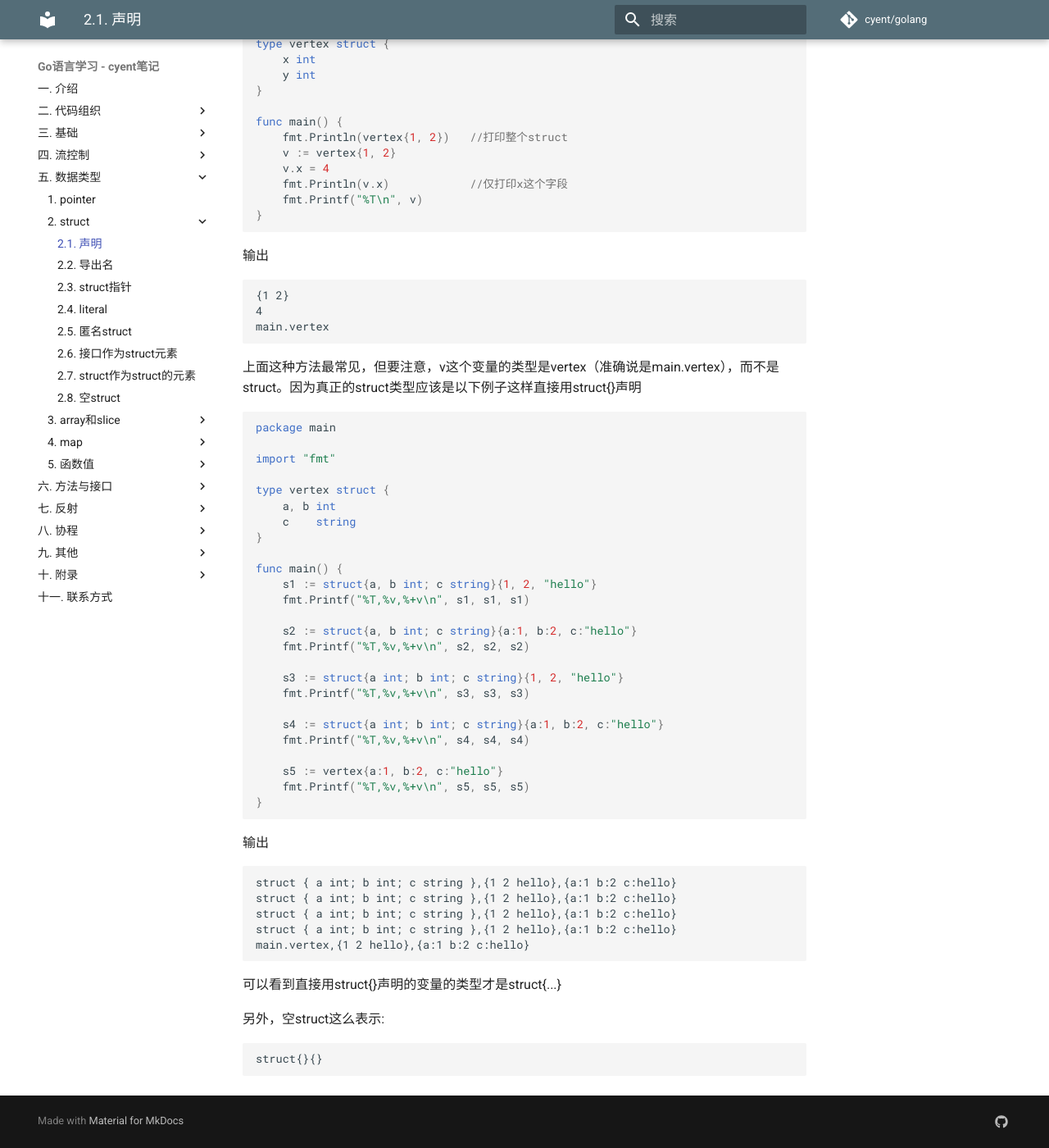
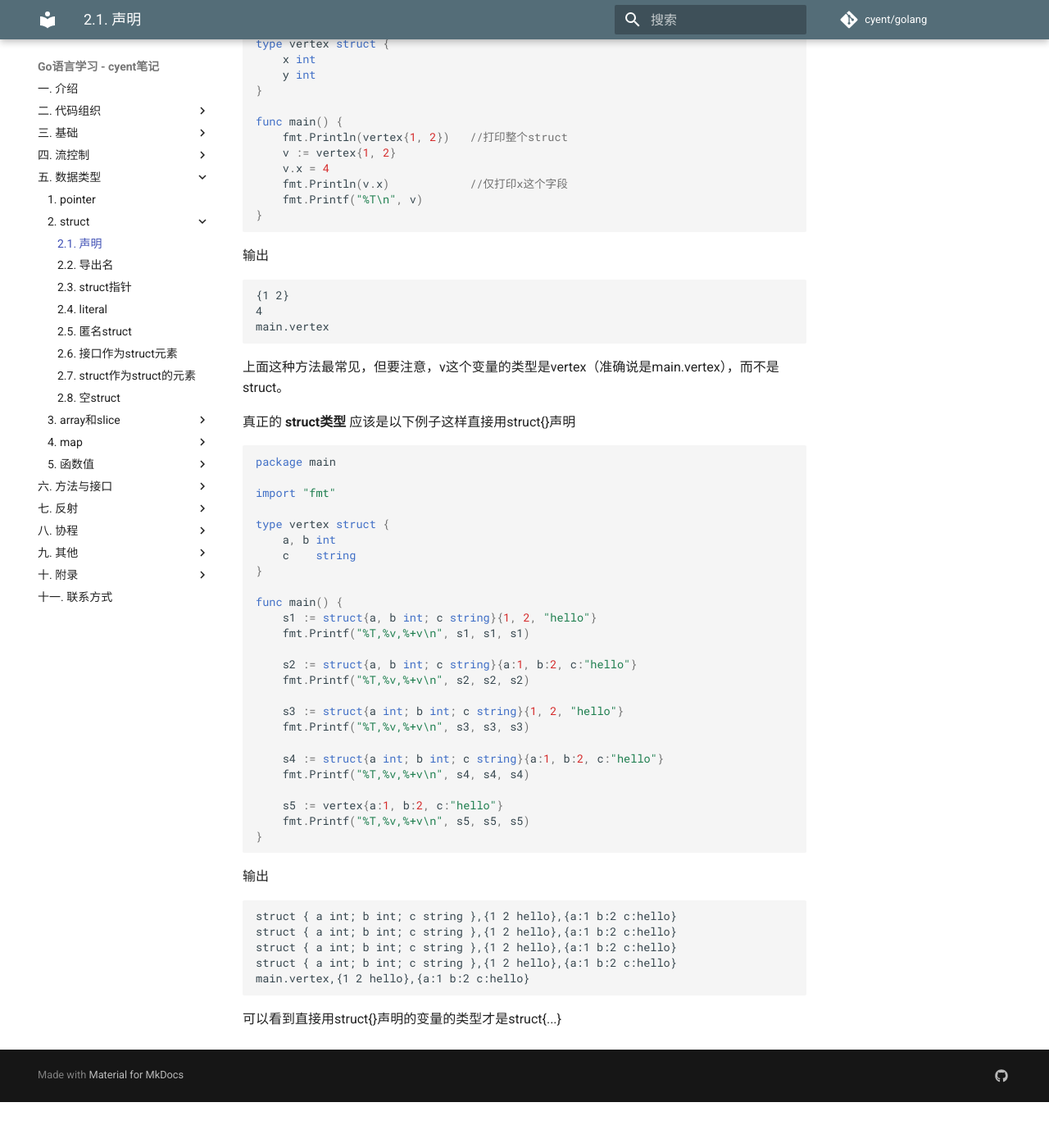
Before and after one commit to yxhsea/golang, an MkDocs documentation site: the page built from docs/datatype/struct_main.md, in a window 1280 px wide and 1400 px high, scrolled down 146 px. Shown: the whole window at 82% size. Built offline with MkDocs 1.6.1 and Material for MkDocs 9.7.7, drawn with Linux system fonts in a browser that asks for light colours; comment, search, counter and statistics services are not loaded; old or Windows-style settings are respelled for this version of MkDocs; after the commit the page ends 1490 px from its top, so only the background shows below that.

Commit message:
2018-02-06

````diff
--- a/docs/datatype/struct_main.md
+++ b/docs/datatype/struct_main.md
@@ -21,7 +21,9 @@ func main() {
 main.vertex
 ```
 
-上面这种方法最常见，但要注意，v这个变量的类型是vertex（准确说是main.vertex），而不是struct。因为真正的struct类型应该是以下例子这样直接用struct{}声明
+上面这种方法最常见，但要注意，v这个变量的类型是vertex（准确说是main.vertex），而不是struct。
+
+真正的 **struct类型** 应该是以下例子这样直接用struct{}声明
 
 ```go
 package main
@@ -62,9 +64,3 @@ main.vertex,{1 2 hello},{a:1 b:2 c:hello}
 ```
 
 可以看到直接用struct{}声明的变量的类型才是struct{...}
-
-另外，空struct这么表示:
-
-```text
-struct{}{}
-```
````
Also changed, not shown: docs/datatype/struct_literal.md (+2 -0 lines).
